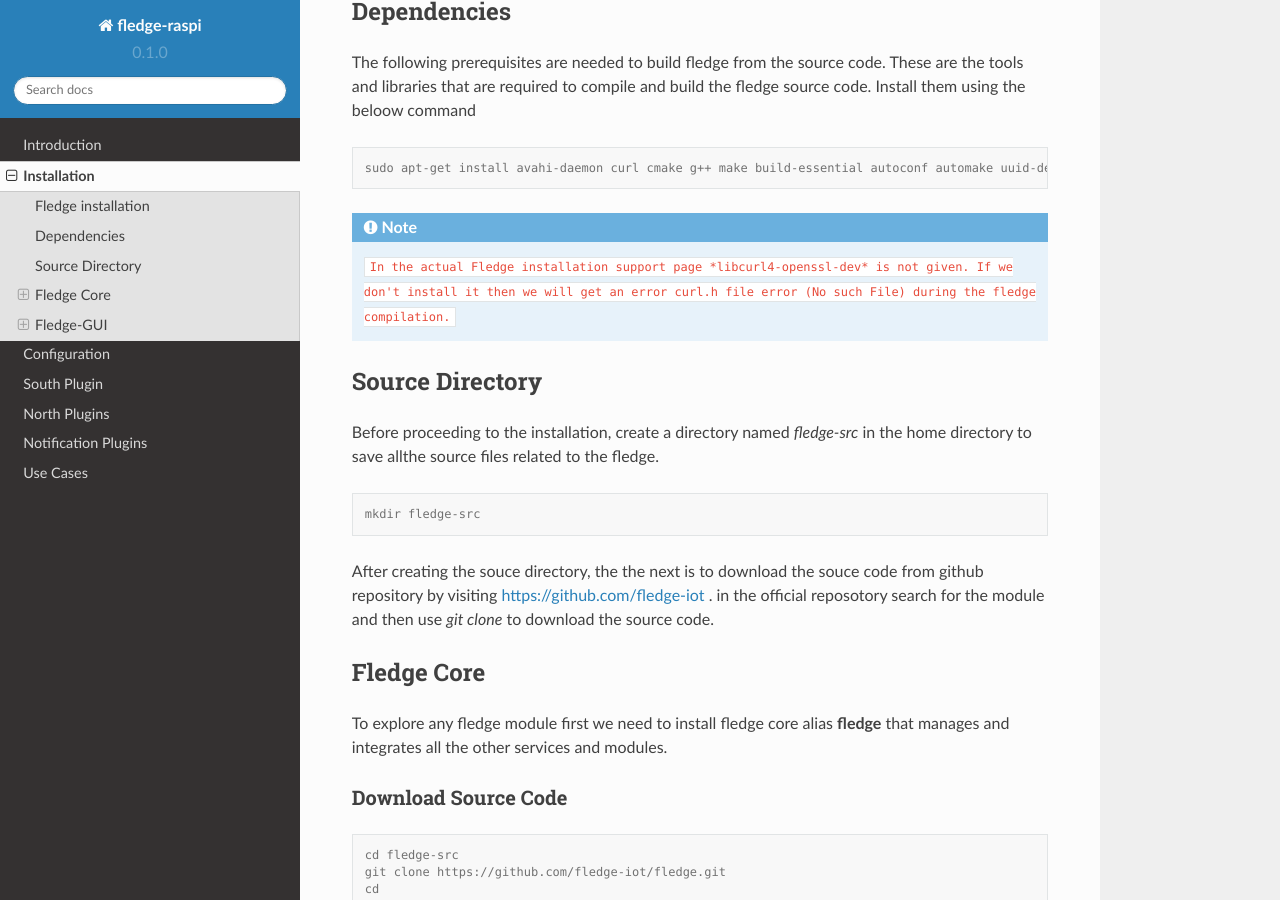
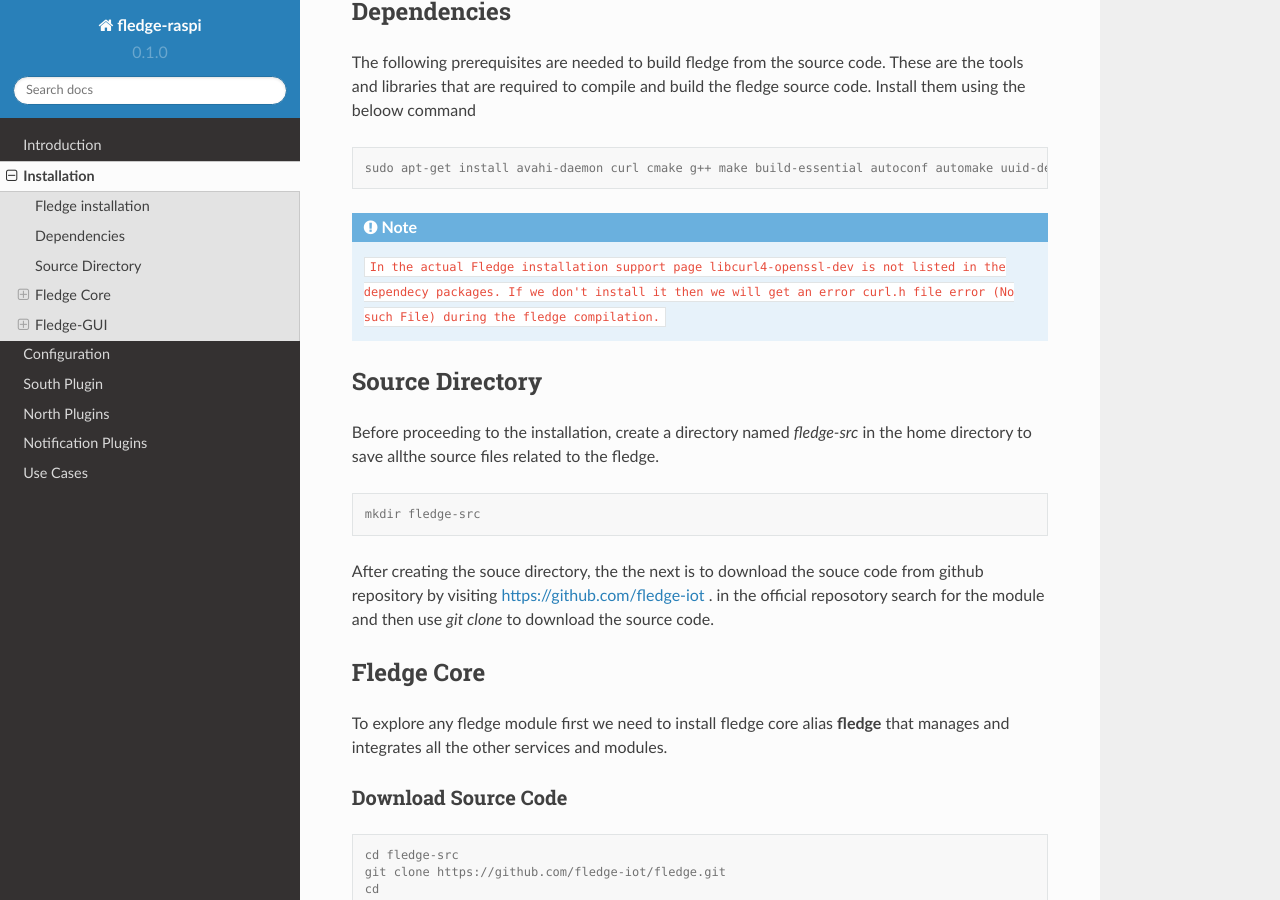
Before and after one commit to 19914039/fledgeDoc, a Sphinx documentation site: the page built from docs/source/installation.rst, in a window 1280 px wide and 900 px high, scrolled down 917 px. Built offline with Sphinx 7.4.7 and the Read the Docs theme 2.0.0, drawn with Linux system fonts in a browser that asks for light colours.

Commit message:
Update installation.rst

```diff
--- a/docs/source/installation.rst
+++ b/docs/source/installation.rst
@@ -39,7 +39,7 @@ The following prerequisites are needed to build fledge from the source code. The
 
 .. note::
 
-  ``In the actual Fledge installation support page *libcurl4-openssl-dev* is not given. If we don't install it then we will get an error curl.h file error (No such File) during the fledge compilation.``
+  ``In the actual Fledge installation support page libcurl4-openssl-dev is not listed in the dependecy packages. If we don't install it then we will get an error curl.h file error (No such File) during the fledge compilation.``
 
 Source Directory
 ===========
```
